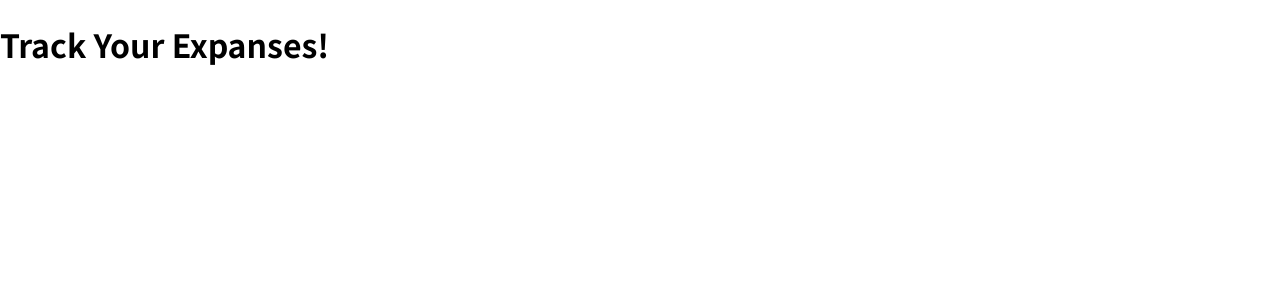
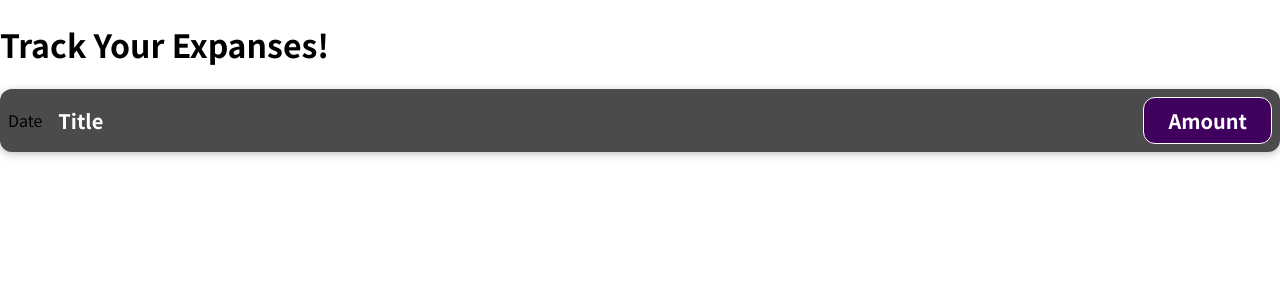
Before and after one commit to merv-e/track-your-expenses, a JavaScript app: page / in a window 1280 px wide. Shown: the top 300 px of the page. Built offline with nearby package versions, Linux system fonts and the light colour scheme.

Commit message:
- First component is created and css file added. - It's rendered in App.js

```diff
--- a/src/App.js
+++ b/src/App.js
@@ -1,7 +1,10 @@
+import ExpenseItem from "./components/ExpenseItem";
+
 function App() {
   return (
     <div>
       <h1>Track Your Expanses!</h1>
+      <ExpenseItem/>
     </div>
   );
 }
--- /dev/null
+++ b/src/components/ExpenseItem.css
@@ -0,0 +1,56 @@
+.expense-item {
+    display: flex;
+    justify-content: space-between;
+    align-items: center;
+    box-shadow: 0 2px 8px rgba(0, 0, 0, 0.25);
+    padding: 0.5rem;
+    margin: 1rem 0;
+    border-radius: 12px;
+    background-color: #4b4b4b;
+}
+
+.expense-item__description {
+    display: flex;
+    flex-direction: column;
+    gap: 1rem;
+    align-items: flex-end;
+    flex-flow: column-reverse;
+    justify-content: flex-start;
+    flex: 1;
+}
+
+.expense-item h2 {
+    color: #3a3a3a;
+    font-size: 1rem;
+    flex: 1;
+    margin: 0 1rem;
+    color: white;
+}
+
+.expense-item__price {
+    font-size: 1rem;
+    font-weight: bold;
+    color: white;
+    background-color: #40005d;
+    border: 1px solid white;
+    padding: 0.5rem;
+    border-radius: 12px;
+}
+
+@media (min-width: 580px) {
+    .expense-item__description {
+        flex-direction: row;
+        align-items: center;
+        justify-content: flex-start;
+        flex: 1;
+    }
+
+    .expense-item__description h2 {
+        font-size: 1.25rem;
+    }
+
+    .expense-item__price {
+        font-size: 1.25rem;
+        padding: 0.5rem 1.5rem;
+    }
+}
--- /dev/null
+++ b/src/components/ExpenseItem.js
@@ -0,0 +1,16 @@
+import "./ExpenseItem.css"
+
+const ExpenseItem = () => {
+  return (
+    <div className="expense-item">
+        <div>Date</div>
+        <div className="expense-item__description">
+            <h2>Title</h2>
+            <div className="expense-item__price">Amount</div>
+        </div>
+
+    </div>
+  )
+}
+
+export default ExpenseItem
```
